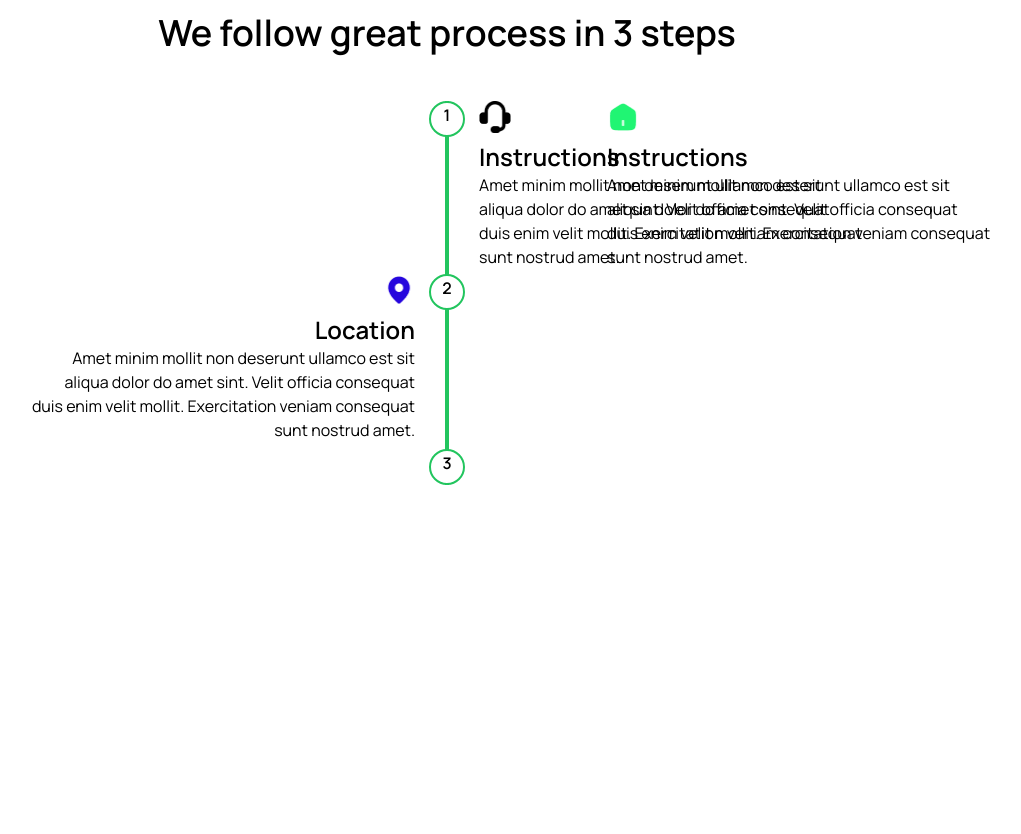
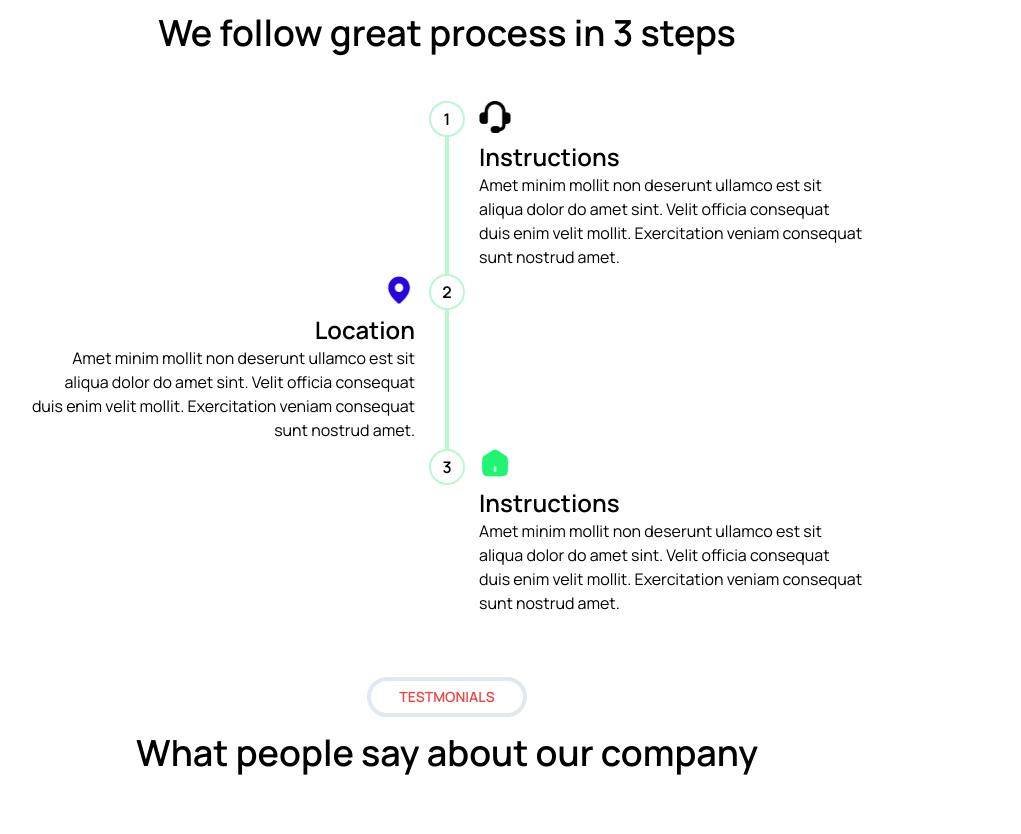
Before and after one commit to saddam-khan-dev/Figma-Design-Tailwind, a website built with Vite: page Home.html in a window 1280 px wide. Shown: the part 859-1693 px from the top of the page, without its empty margins (193-1214 px from the left). Before the commit the page ends 1517 px from the top, so only its background shows below. Built offline with nearby package versions, Linux system fonts and the light colour scheme.

Commit message:
Testmonial section start

```diff
--- a/Home.html
+++ b/Home.html
@@ -83,25 +83,25 @@
         <!-- main end here -->
         <!-- Timeline Start here -->
 
-        <div class="flex flex-col bg-white text-black border-red-600 h-[700] w-[865]">
+        <div class="flex flex-col bg-white text-black">
             <div class="flex justify-center">
                 <div class="flex justify-center mt-28 h-10 w-40 rounded-full border-4 border-slate-200">
-                    <p class="flex text-red-500 text-sm font-bold justify-center items-center">HOW WE WORK</p>
+                    <p class="flex text-red-500 text-sm font-extrabold justify-center items-center">HOW WE WORK</p>
                 </div>
             </div>
             <div class="flex justify-center my-4">
                 <h1 class="text-4xl font-bold">We follow great process in 3 steps</h1>
             </div>
             <div class="flex flex-col justify-center relative align-middle my-8">
-            <div class="flex items-center justify-center text-center relative border-2 border-green-500 h-96 w-1 mx-auto ">
+            <div class="flex items-center justify-center text-center relative border-2 border-green-200 h-96 w-1 mx-auto ">
                 <div class="absolute top-0 -mt-[2px]">
-                <p class="flex justify-center font-bold  bg-white h-9 w-9 border-2 border-green-500 rounded-full">1</p>
+                <p class="flex justify-center items-center font-bold  bg-white h-9 w-9 border-2 border-green-200 rounded-full">1</p>
             </div>
             <div class="absolute top-[45%] ">
-                <p class="flex justify-center font-bold bg-white h-9 w-9 border-2 border-green-500 rounded-full">2</p>
+                <p class="flex justify-center items-center font-bold bg-white h-9 w-9 border-2 border-green-200 rounded-full">2</p>
             </div>
             <div class="absolute bottom-0 -mb-[2px] ">
-                <p class="flex justify-center font-bold bg-white h-9 w-9 border-2 border-green-500 rounded-full">3</p>
+                <p class="flex justify-center items-center font-bold bg-white h-9 w-9 border-2 border-green-200 rounded-full">3</p>
             </div>
             </div>
 
@@ -115,15 +115,28 @@
             <p class="flex text-2xl font-bold">Location</p>
             <p class="flex w-full text-right">Amet minim mollit non deserunt ullamco est sit aliqua dolor do amet sint. Velit officia consequat duis enim velit mollit. Exercitation veniam consequat sunt nostrud amet.</p>
         </div>
-        <div class="flex flex-col h-96 w-96 absolute bottom-0 ml-[50rem] ">
+        <div class="flex flex-col h-96 w-96 absolute top-[90%] ml-[42rem] ">
             <img class="flex w-8 h-8 mb-2" src="/Images/solar_home-2-bold.png" alt="">
             <p class="flex text-2xl font-bold ">Instructions</p>
             <p class="flex w-full">Amet minim mollit non deserunt ullamco est sit aliqua dolor do amet sint. Velit officia consequat duis enim velit mollit. Exercitation veniam consequat sunt nostrud amet.</p>
         </div>
         </div>
+        </div>
+            <!-- Timeline End here -->
+            <!-- Testmonial section start here -->
+            <div class="flex flex-col bg-white text-black my-12">
+                <div class="flex justify-center">
+                    <div class="flex justify-center mt-28 h-10 w-40 rounded-full border-4 border-slate-200">
+                        <p class="flex text-red-500 text-sm font-extrabold justify-center items-center">TESTMONIALS</p>
+                    </div>
+                </div>
+                <div class="flex justify-center my-4">
+                    <h1 class="text-4xl font-bold">What people say about our company</h1>
+                </div>
 
         </div>
-            <!-- Timeline End here -->
+            <!-- Testmonial section end here -->
+
 
     </section>
     <!-- Main Header End here -->
```
